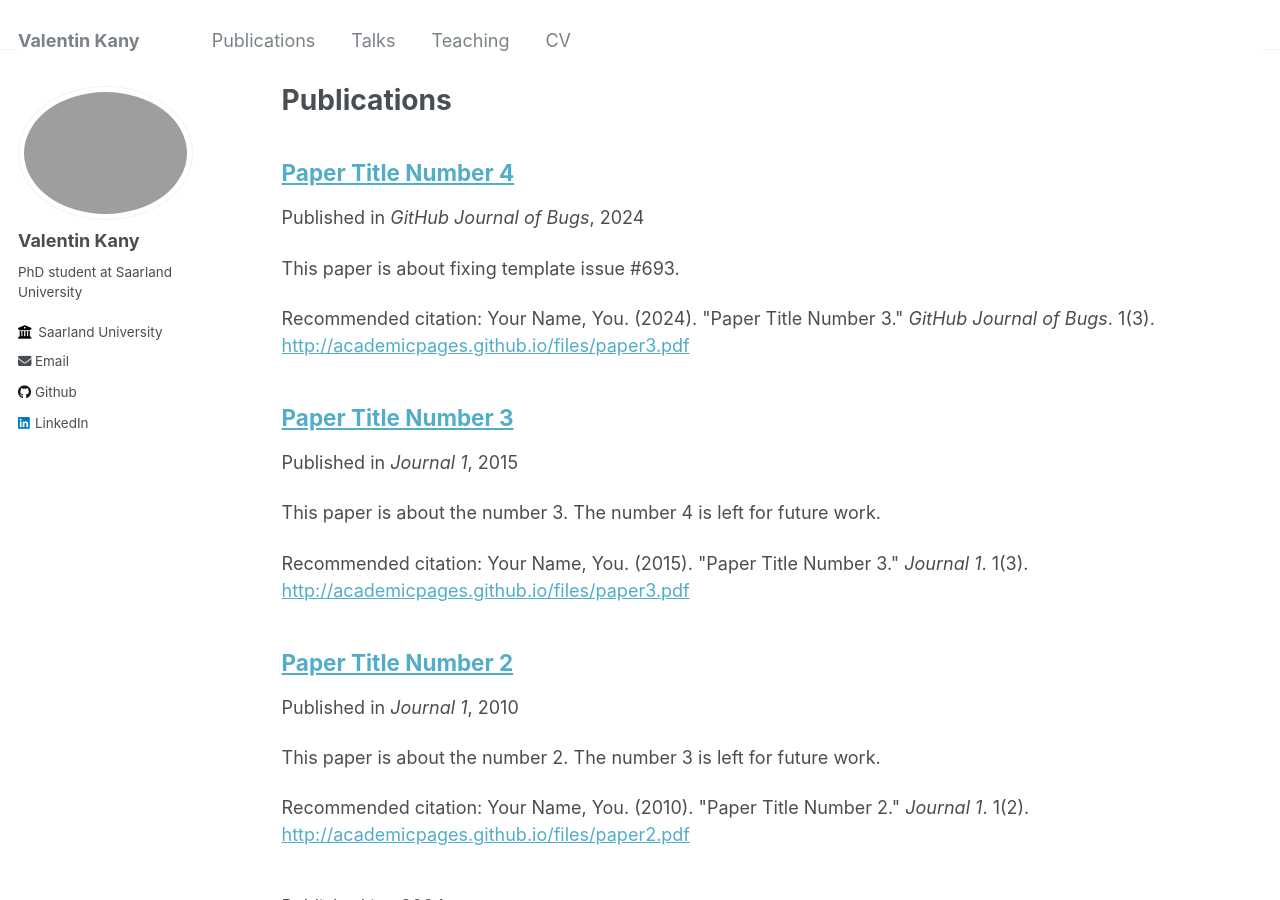
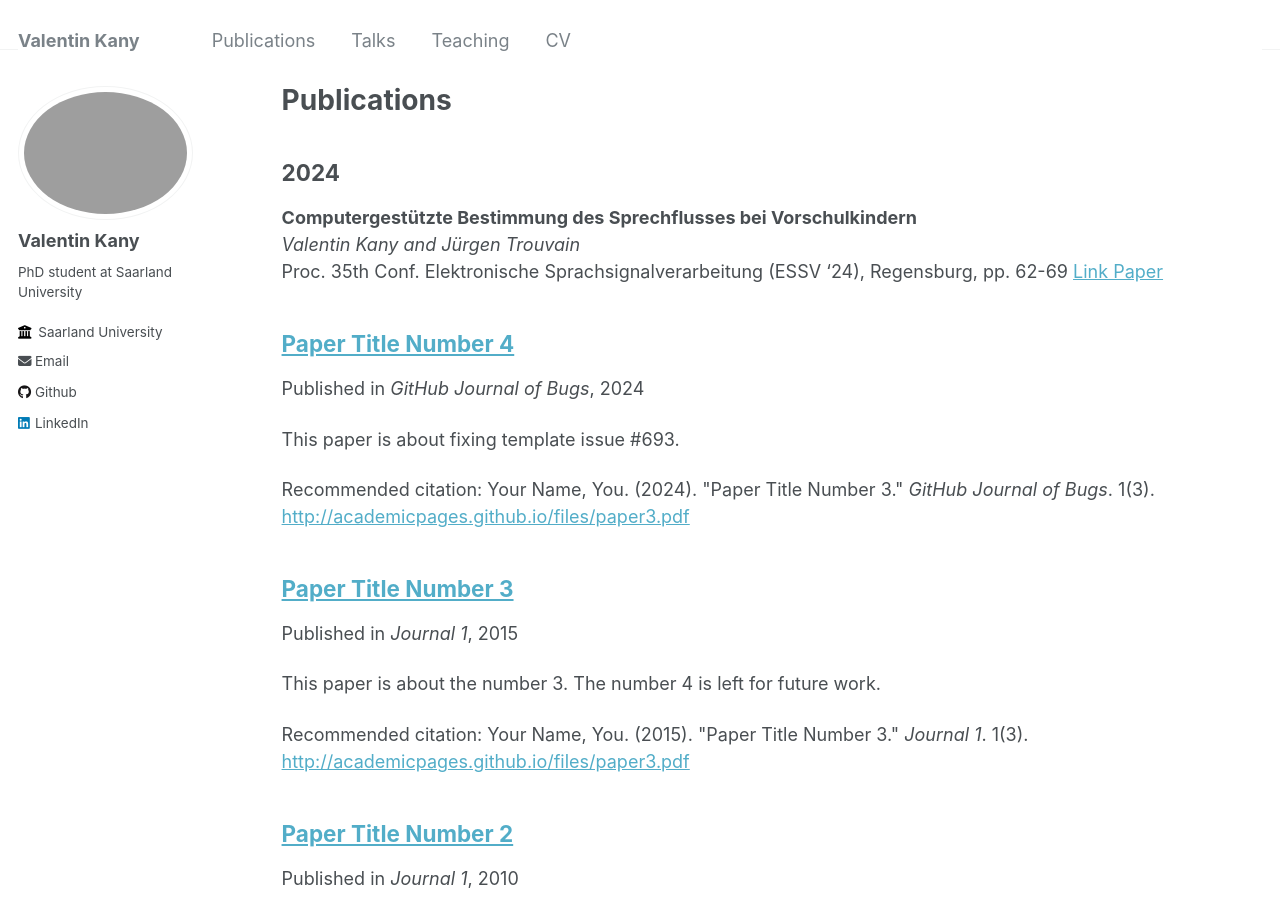
Before and after one commit to Valentin-Kany/Valentin-Kany.github.io, a Jekyll site: the page built from _pages/publications.md, in a window 1280 px wide and 900 px high. Built offline with Jekyll 4.4.1, drawn with Linux system fonts in a browser that asks for light colours.

Commit message:
Update publications.md

```diff
--- a/_pages/publications.md
+++ b/_pages/publications.md
@@ -5,8 +5,16 @@ permalink: /publications/
 author_profile: true
 ---
 
-{% if site.author.googlescholar %}
-  <div class="wordwrap">You can also find my articles on <a href="{{site.author.googlescholar}}">my Google Scholar profile</a>.</div>
+## 2024
+
+**Computergestützte Bestimmung des Sprechflusses bei Vorschulkindern**<br>
+*Valentin Kany and Jürgen Trouvain*<br>
+Proc. 35th Conf. Elektronische Sprachsignalverarbeitung (ESSV '24), Regensburg, pp. 62-69
+[Link Paper](https://www.coli.uni-saarland.de/~trouvain/docs/Kany_Trouvain_2024.pdf)<br>
+
+
+{% if author.googlescholar %}
+  You can also find my articles on <u><a href="{{author.googlescholar}}">my Google Scholar profile</a>.</u>
 {% endif %}
 
 {% include base_path %}
```
